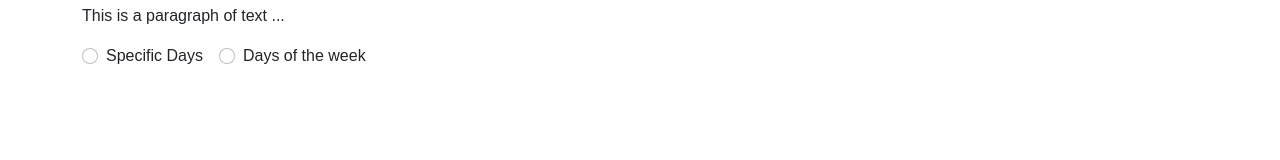
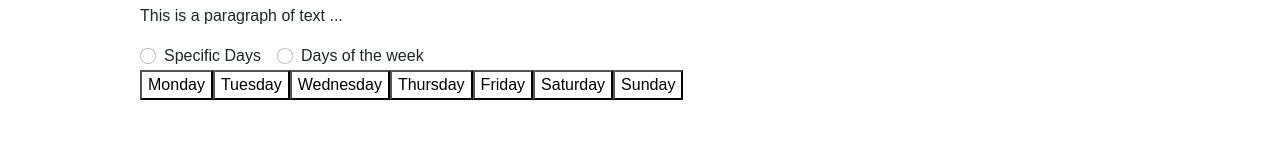
Before and after one commit to Samukat/makeatime, a React (Create React App) app in the folder client/: page /create in a window 1280 px wide. Shown: the part 153-313 px from the top of the page. Built offline with nearby package versions, Linux system fonts and the light colour scheme.

Commit message:
day selectore start

```diff
--- /dev/null
+++ b/client/src/components/pages/create_page/daySelector.tsx
@@ -0,0 +1,37 @@
+import React, { useState, useEffect, Component } from 'react';
+import {Form, Container} from 'react-bootstrap';
+
+import 'bootstrap/dist/css/bootstrap.min.css';
+
+interface Props {
+    onSelect: (day: string) => void;
+}
+
+const daysOfWeek = ["Monday", "Tuesday", "Wednesday", "Thursday", "Friday", "Saturday", "Sunday"];
+
+const DaySelector: React.FC<Props> = () => { //{ onSelect }
+    const [selectedDay, setSelectedDay] = useState<string>("");
+
+    const handleSelectDay = (day: string) => {
+        setSelectedDay(day);
+        //onSelect(day);
+    };
+
+    return (
+        <div>
+        {daysOfWeek.map((day) => (
+            <button
+                key={day}
+                onClick={() => handleSelectDay(day)}
+                style={{
+                    backgroundColor: selectedDay === day ? "yellow" : "white"
+                }}
+                >
+                {day}
+            </button>
+        ))}
+        </div>
+    );
+};
+
+export default DaySelector;
--- a/client/src/components/pages/create_page/index.tsx
+++ b/client/src/components/pages/create_page/index.tsx
@@ -1,5 +1,6 @@
 import React, { useState, useEffect } from 'react';
 import {Form, Container} from 'react-bootstrap';
+import DaySelector from './daySelector';
 
 // import Navbar from 'react-bootstrap/Navbar';
 // import Container from 'react-bootstrap/Container';
@@ -37,6 +38,10 @@ export default function Create() {
                     id={`dates-opt2`}
                 />
             </Form>
+
+            <DaySelector onSelect={function (day: string): void {
+                console.log(day);
+            } }></DaySelector>
         </>
 
 
```
